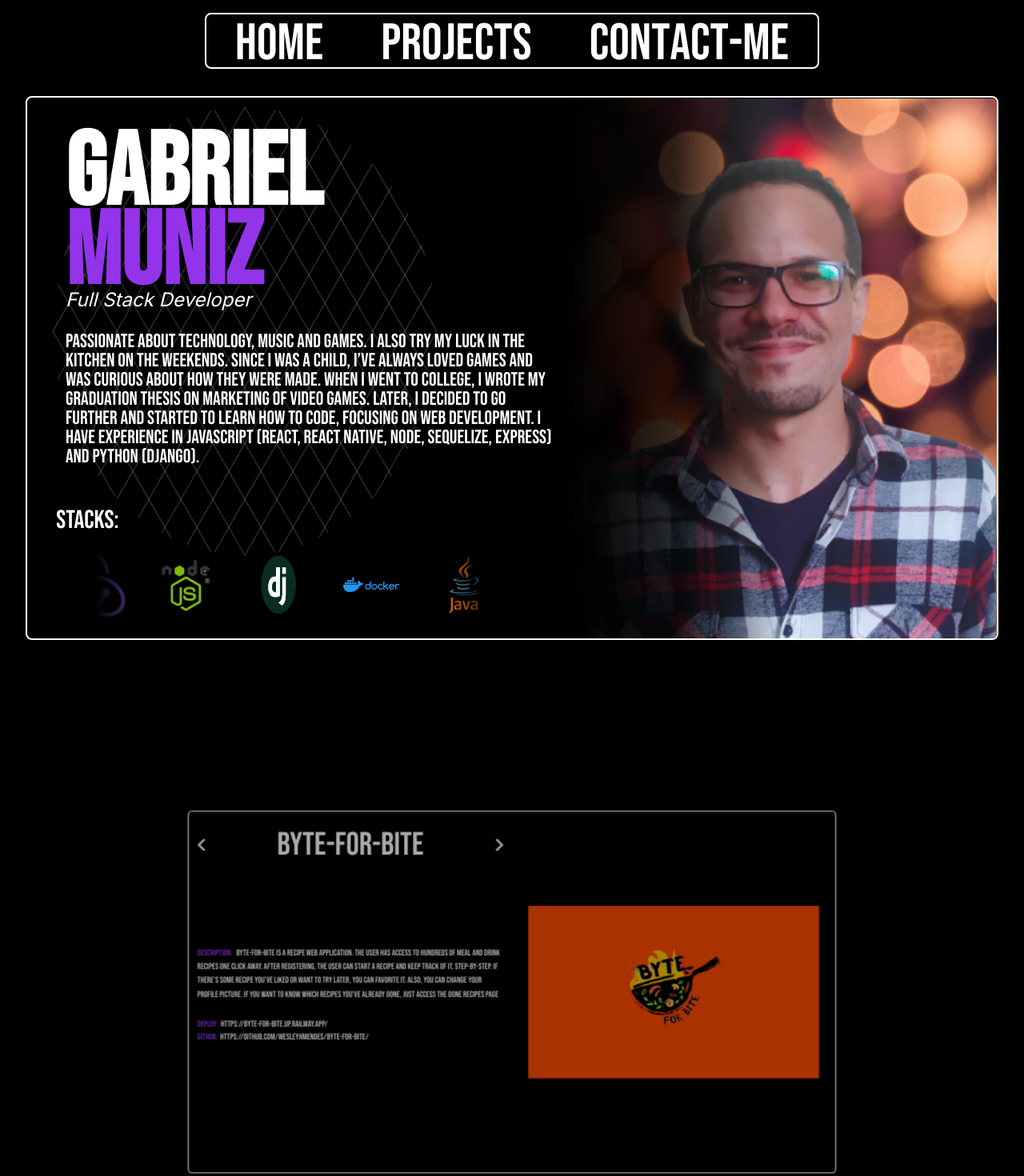
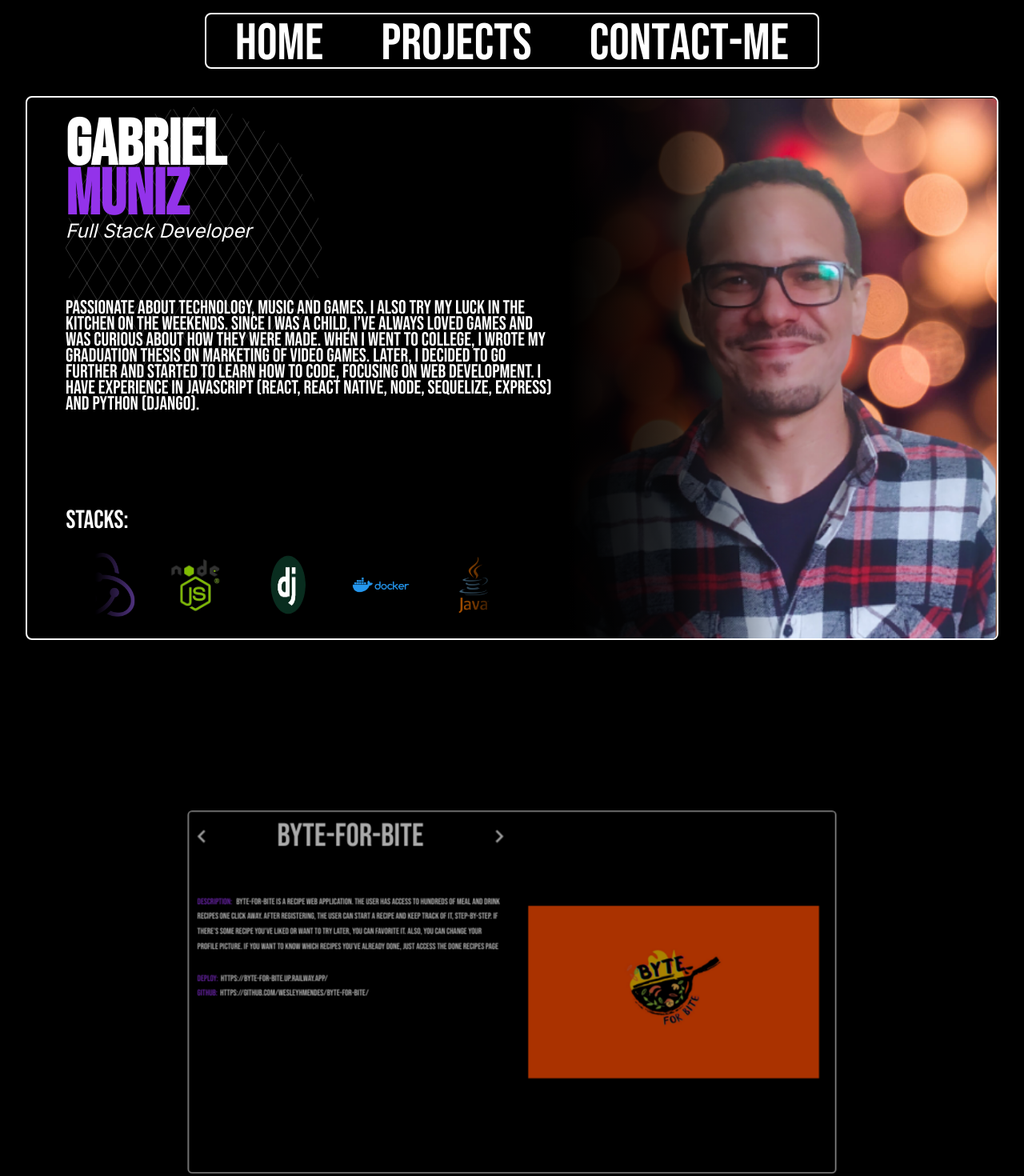
Before and after one commit to GabrielMunizz/portifolio_pessoal, a Next.js app: page / in a window 1280 px wide. Shown: the top 1470 px of the page at 80% size. Built offline with nearby package versions, Linux system fonts and the light colour scheme.

Commit message:
Fix: ajustes na responsividade das paginas Projects e ContactMe

```diff
--- a/src/app/pages/AboutMe.tsx
+++ b/src/app/pages/AboutMe.tsx
@@ -26,10 +26,11 @@ export default function AboutMe() {
             absolute top-16 w-[20rem] h-[20rem]
             rounded-[50%] overflow-hidden z-0
             opacity-30
-            md:w-[30rem] md:top-3 md:left-0
-            md:h-[35rem]
+            md:w-[25rem] md:top-3 md:left-4
+            md:h-[30rem]
             lg:left-[5rem]
-            xl:left-0
+            xl:left-4 xl:w-[20rem] xl:h-[22rem]
+            2xl:w-[30rem] 2xl:h-[35rem]
           ">
           <Image
             className="w-full h-full"
@@ -92,7 +93,8 @@ export default function AboutMe() {
           w-full bottom-0 z-40
           md:flex md:pl-[3%]
           lg:mb-[1rem] lg:bottom-[5%]
-          xl:mb-0 xl:bottom-0
+          xl:mb-0 xl:bottom-0 xl:pl-[4%]
+          2xl:pl-[2%]
         ">
         <Stacks />
         <div
--- a/src/app/pages/Projects.tsx
+++ b/src/app/pages/Projects.tsx
@@ -38,8 +38,9 @@ export default function Projects() {
             id="projects"
             className="
               flex flex-col justify-around
-              w-[100%] h-full lg:w-[50%]
-              lg:justify-start lg:mt-[2rem]
+              w-[100%] h-full
+              lg:w-[50%] lg:justify-start lg:mt-[2rem]
+              xl:mt-0
               2xl:w-[40%] 2xl:mt-0
             "
           >
@@ -63,8 +64,9 @@ export default function Projects() {
             <div
               className="
                 flex flex-col items-center w-full h-[30%]
-                md:h-[40%] xl:hidden
-                h800:my-[-10%] md:my-0
+                h800:my-[-10%]
+                md:my-0 md:h-[40%]
+                lg:hidden
               "
             >
               <motion.div
@@ -93,8 +95,8 @@ export default function Projects() {
               className="
                 flex flex-col justify-start items-start
                 h-[20rem] p-[1rem]
-                lg:h-[25rem] lg:mt-[5rem]
-                xl:h-[30rem] xl:py-[4rem]
+                lg:h-[25rem] lg:mt-[2rem]
+                xl:h-[30rem] xl:mt-0 xl:py-[4rem]
                 2xl:p-2 2xl:h-[24rem] 2xl:mt-[8rem]
               "
             >
@@ -112,7 +114,7 @@ export default function Projects() {
 
           <div
             className="
-              xl:flex flex-col justify-center items-center
+              lg:flex flex-col justify-center items-center
               w-[50%] h-[80%]
               my-[auto] hidden
             "
--- a/src/components/Description.tsx
+++ b/src/components/Description.tsx
@@ -21,6 +21,7 @@ export default function Description() {
             font-bold mb-[-2.9rem]
             sm:text-[6rem] sm:mb-[-4.3rem]
             md:text-[8rem] md:mb-[-5.8rem]
+            xl:text-[5rem] xl:mb-[-3.6rem]
             2xl:mb-[-5.8rem] 2xl:text-[8rem]
           "
         >
@@ -32,6 +33,7 @@ export default function Description() {
             font-bold mb-[-1.5rem]
             sm:text-[6rem] sm:mb-[-2.5rem]
             md:text-[8rem] md:mb-[-3rem]
+            xl:text-[5rem] xl:mb-[-1.6rem]
             2xl:text-[8rem]
           "
         >
@@ -47,9 +49,9 @@ export default function Description() {
           bebas text-[1.12rem]
           sm:text-[1.3rem]
           md:text-[1.5rem] md:leading-9
-          lg:leading-8 lg:w-[80%] lg:text-[2rem] lg:mt-[1rem]
-          xl:w-full xl:text-[1.5rem] xl:leading-6 xl:mt-[3rem]
-          2xl:text-[1.7rem] 2xl:leading-9 2xl:mt-0
+          lg:leading-8 lg:w-[70%] lg:text-[1.7rem] lg:mt-[1rem]
+          xl:w-full xl:text-[1.5rem] xl:leading-5 xl:mt-[0.5rem]
+          2xl:leading-7 2xl:mt-0
         "
       >
         Passionate about technology, music and games. I also try my luck in the
--- a/src/components/FindMe.tsx
+++ b/src/components/FindMe.tsx
@@ -19,7 +19,7 @@ export default function FindMe() {
           mb-[1rem]
           md:mb-[4rem]
           xl:w-[80%]
-          xl:pl-[2rem]
+          xl:pl-[2rem] xl:mb-[2.5rem]
           2xl:pl-[0rem]
           2xl:w-[60%]
          "
@@ -43,8 +43,9 @@ export default function FindMe() {
           contact{" "}
           <span
             className="
-              bebas text-[4.5rem] md:text-[8rem]
-              font-bold md:mb-[-5.8rem] text-purple-600
+              bebas text-[4.5rem] font-bold text-purple-600
+              md:text-[8rem]
+              md:mb-[-5.8rem]
               lg:text-[6rem] lg:mb-[-3.8rem]
             "
           >
@@ -55,7 +56,9 @@ export default function FindMe() {
       </div>
       <div
         className="
-          md:pl-5 mt-[-3rem] h800:mt-0
+          mt-[-3rem]
+          h800:mt-0
+          md:pl-5
           xl:w-[70%] xl:pl-0 xl:mt-0
         "
       >
--- a/src/components/LinkRender.tsx
+++ b/src/components/LinkRender.tsx
@@ -13,7 +13,13 @@ export default function LinkRender({ children, category }: LinkRenderProps) {
         animate={{ opacity: 1 }}
         exit={{ opacity: 0 }}
         key={category}
-        className="bebas text-[0.95rem] h800:text-[1rem] md:text-[1.5rem] text-purple-600"
+        className="
+          bebas text-[0.95rem] text-purple-600
+          h800:text-[1rem]
+          md:text-[1.5rem]
+          lg:text-[1.3rem]
+          xl:text-[1.5rem] xl:leading-7
+          "
       >
         {`${category}:`}
       </motion.p>
@@ -22,7 +28,13 @@ export default function LinkRender({ children, category }: LinkRenderProps) {
         animate={{ opacity: 1 }}
         exit={{ opacity: 0 }}
         key={children}
-        className="bebas text-[0.95rem] h800:text-[1rem] md:text-[1.5rem] ml-[5px]"
+        className="
+          bebas text-[0.95rem] ml-[5px]
+          h800:text-[1rem]
+          md:text-[1.5rem]
+          lg:text-[1.3rem]
+          xl:text-[1.5rem] xl:leading-7
+          "
         href={children}
         target="_blank"
       >
--- a/src/components/ProjectDescription.tsx
+++ b/src/components/ProjectDescription.tsx
@@ -3,7 +3,14 @@ import { motion } from "framer-motion";
 export default function ProjectDescription({ children }: { children: string }) {
   return (
     <div className="h-[14rem] xl:h-auto 2xl:w-[80%] mb-[2rem]">
-      <motion.span className="bebas text-[0.95rem] h800:text-[1rem] md:text-[1.5rem] text-purple-600">
+      <motion.span className="
+        bebas text-[0.95rem] text-purple-600
+        h800:text-[1rem]
+        md:text-[1.5rem]
+        lg:text-[1.3rem]
+        xl:text-[1.5rem] xl:leading-7
+        "
+      >
         Description:{" "}
       </motion.span>
       <motion.span
@@ -11,7 +18,13 @@ export default function ProjectDescription({ children }: { children: string }) {
         animate={{ opacity: 1 }}
         exit={{ opacity: 0 }}
         key={children}
-        className="bebas text-[0.95rem] m-[5px] h800:text-[1rem] md:text-[1.5rem]"
+        className="
+          bebas text-[0.95rem] m-[5px]
+          h800:text-[1rem]
+          md:text-[1.5rem]
+          lg:text-[1.3rem]
+          xl:text-[1.5rem] xl:leading-7
+          "
       >
         {children}
       </motion.span>
```
